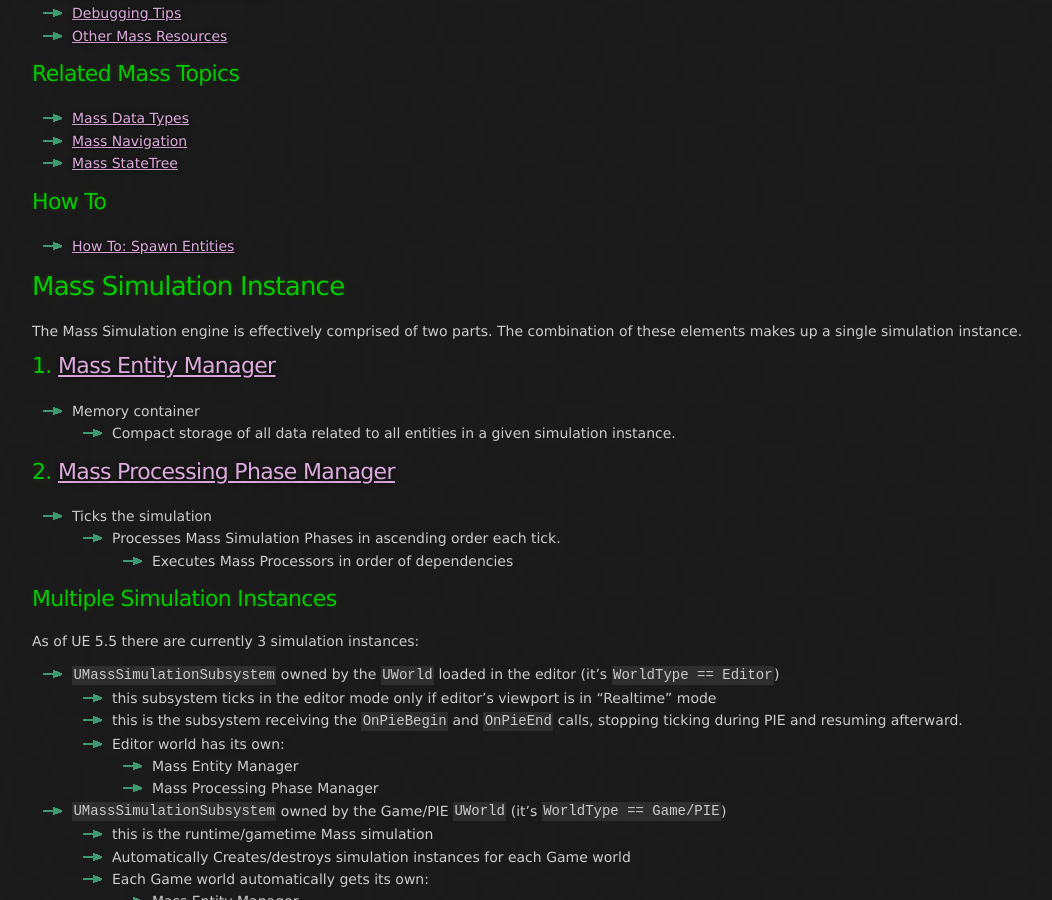
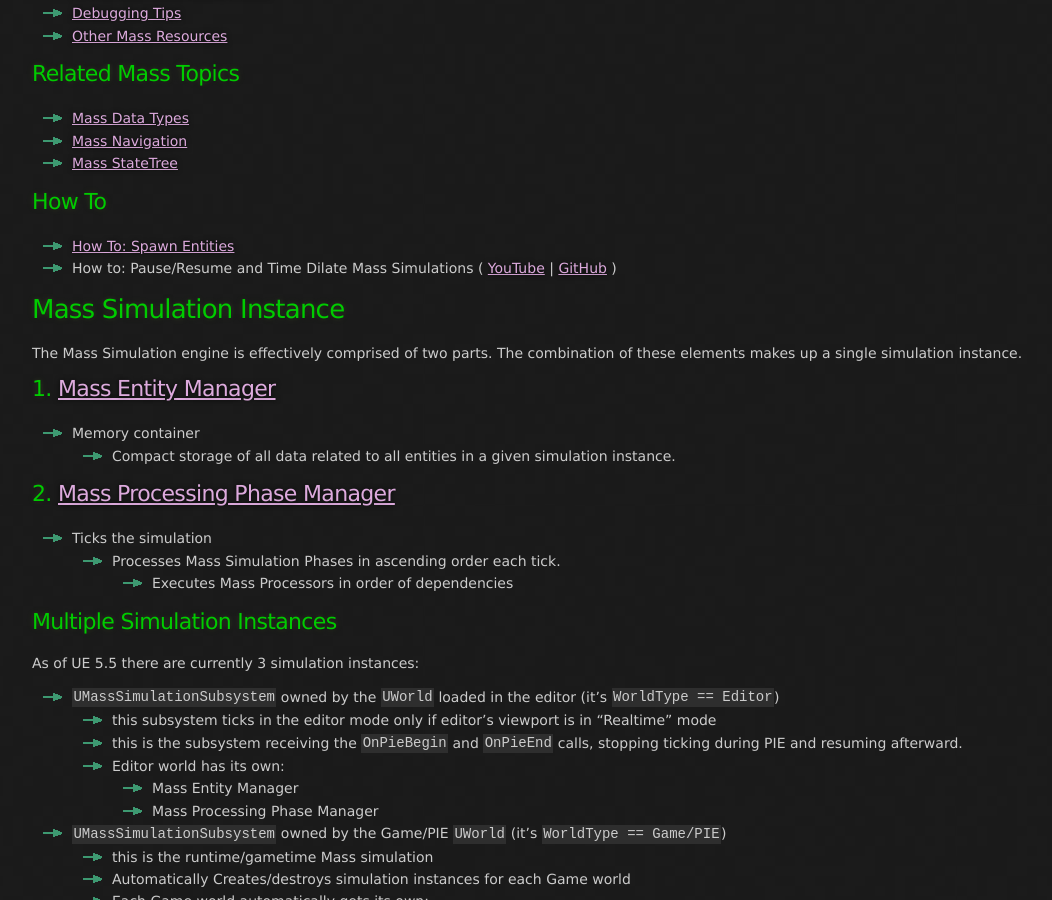
Before and after one commit to x157/x157.github.io, a Jekyll site: the page built from UE5/Mass/index.md, in a window 1280 px wide and 900 px high, scrolled down 559 px. Shown: the whole window, without its empty margins (108-1160 px from the left). Built offline with Jekyll 4.4.1, drawn with Linux system fonts in a browser that asks for light colours.

Commit message:
Link MassTimeGame YT & GH

```diff
--- a/UE5/Mass/index.md
+++ b/UE5/Mass/index.md
@@ -45,6 +45,10 @@
 ### How To
 
 - [How To: Spawn Entities](/UE5/Mass/HowTo/SpawnEntities)
+- How to: Pause/Resume and Time Dilate Mass Simulations
+  ( [YouTube](https://youtu.be/lUWjiRx5LkM)
+  | [GitHub](https://github.com/XistGG/MassTimeGame)
+  )
 
 
 <a id='MassSimulationInstance'></a>
```
Also changed, not shown: UE5/Mass/HowTo/index.md (+2 -0 lines).
